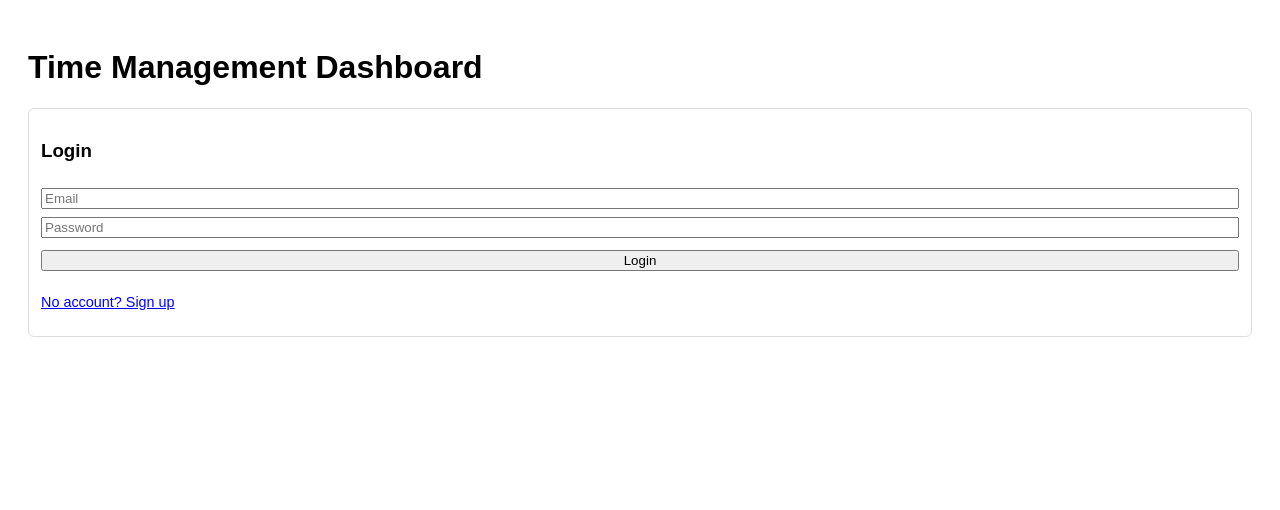
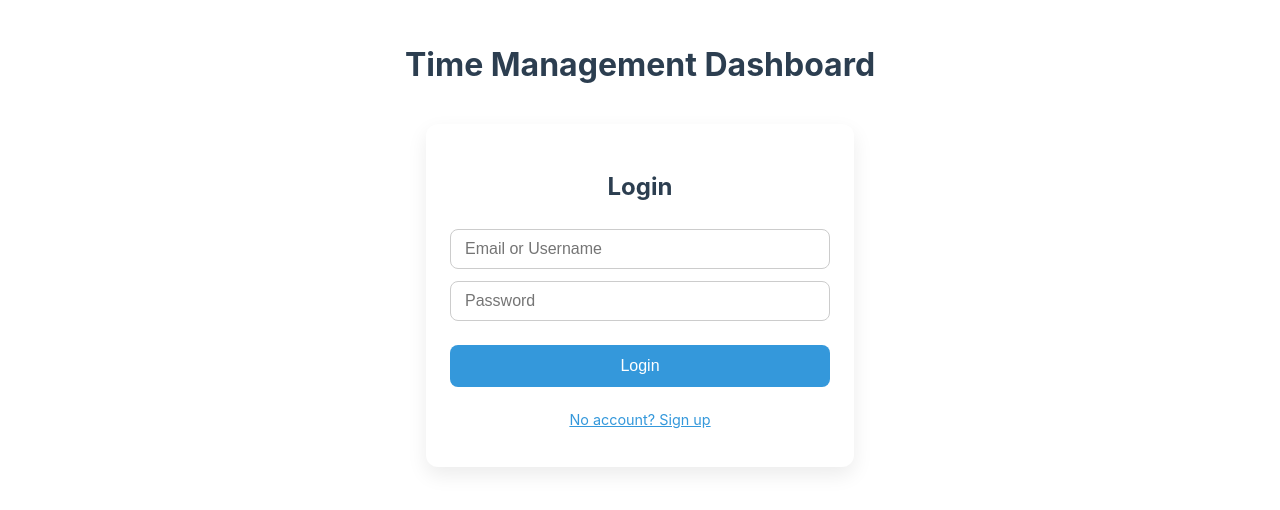
Before and after one commit to aakaganov/LockInAssignmentFrontEnd, a Vue app: page / in a window 1280 px wide. Shown: the top 510 px of the page. Built offline with nearby package versions, Linux system fonts and the light colour scheme.

Commit message:
final 4b

```diff
--- a/src/App.vue
+++ b/src/App.vue
@@ -4,16 +4,12 @@ import { ref, watch, onMounted, computed } from 'vue'
 // Components
 import LoginForm from './components/account/LoginForm.vue'
 import UserProfile from './components/account/UserProfile.vue'
-
 import TaskForm from './components/task/TaskForm.vue'
 import TaskList from './components/task/TaskList.vue'
-
 import NotificationList from './components/confirmAction/NotificationList.vue'
-
 import GroupList from './components/friendGroup/GroupList.vue'
 import GroupItem from './components/friendGroup/GroupItem.vue'
 import AddMemberForm from './components/friendGroup/AddMemberForm.vue'
-
 import Leaderboard from './components/leaderboard/Leaderboard.vue'
 
 // Stores
@@ -23,26 +19,22 @@ import { useGroupStore } from './stores/groupStore'
 import { useConfirmationStore } from './stores/confirmationStore'
 import { useLeaderboardStore } from './stores/leaderboardStore'
 
-// Pinia stores
 const userStore = useUserStore()
 const taskStore = useTaskStore()
 const groupStore = useGroupStore()
 const confirmationStore = useConfirmationStore()
 const leaderboardStore = useLeaderboardStore()
 
-// Reactive state
 const currentUserId = ref<string | null>(null)
 const selectedGroupId = ref<string | null>(null)
 const editingTaskId = ref<string | null>(null)
 const loading = ref(true)
 
-// Computed reactive values for current user info
 const userDisplay = computed(() => {
   if (!userStore.currentUser) return ''
   return `${userStore.currentUser.name} (${userStore.currentUser.email})`
 })
 
-// Restore session on page load
 onMounted(async () => {
   const valid = await userStore.restoreSession()
   if (valid && userStore.currentUser) {
@@ -52,46 +44,38 @@ onMounted(async () => {
   }
 })
 
-// Watch currentUserId to fetch tasks, groups, and confirmations
 watch(currentUserId, async (id) => {
   if (id) {
-    await taskStore.fetchTasks(id)
-    await groupStore.fetchGroups(id)
-    await confirmationStore.fetchConfirmations(id)
+    await Promise.all([
+      taskStore.fetchTasks(id),
+      groupStore.fetchGroups(id),
+      confirmationStore.fetchConfirmations(id),
+    ])
   }
 })
 
-// Watch selectedGroupId to fetch leaderboard
 watch(selectedGroupId, async (gid) => {
   if (gid) {
-    await leaderboardStore.fetchByTasks(gid)
-    await leaderboardStore.fetchByTime(gid)
+    await Promise.all([
+      leaderboardStore.fetchByTasks(gid),
+      leaderboardStore.fetchByTime(gid),
+    ])
   }
 })
-/**
-async function handleLogin(userId: string) {
-  // Fetch full user data first so name/email are up to date
-  await userStore.fetchUser(userId);
-  // Then set currentUserId to trigger dashboard updates
-  currentUserId.value = userId;
-}
-  */
 
 async function handleLogin(userId: string) {
-  await userStore.fetchUser(userId);
-  currentUserId.value = userId;
-
+  await userStore.fetchUser(userId)
+  currentUserId.value = userId
   await Promise.all([
     taskStore.fetchTasks(userId),
     groupStore.fetchGroups(userId),
     confirmationStore.fetchConfirmations(userId),
-  ]);
+  ])
 }
-
 
 function handleLogout() {
   userStore.logout()
-  localStorage.removeItem("currentUser") // extra safeguard
+  localStorage.removeItem("currentUser")
   currentUserId.value = null
 }
 
@@ -111,83 +95,121 @@ function handleEditTask(taskId: string) {
 </script>
 
 <template>
-  <div class="app">
-    <h1>Time Management Dashboard</h1>
-    <!-- LOGIN -->
-    <section v-if="!currentUserId">
-      <LoginForm @login="handleLogin" />
-    </section>
+  <div class="app-container">
+    <header>
+      <h1>Time Management Dashboard</h1>
+      <p v-if="currentUserId" class="user-display">{{ userDisplay }}</p>
+    </header>
 
+    <main>
+      <!-- LOGIN -->
+      <section v-if="!currentUserId" class="login-section">
+        <LoginForm @login="handleLogin" />
+      </section>
 
-    <!-- AUTHENTICATED APP -->
-    <section v-else>
-      <div class="layout">
-
+      <!-- AUTHENTICATED APP -->
+      <section v-else class="dashboard">
         <!-- LEFT SIDEBAR -->
-        <aside>
-          <UserProfile
-            :userId="currentUserId"
-            @logout="handleLogout"
-            @deleteUser="handleDeleteUser"
-          />
+        <aside class="sidebar left">
+          <UserProfile :userId="currentUserId" @logout="handleLogout" @deleteUser="handleDeleteUser" />
           <GroupList :userId="currentUserId" @selectGroup="handleSelectGroup" />
           <hr />
           <NotificationList :userId="currentUserId" />
         </aside>
 
         <!-- MAIN CONTENT -->
-        <main>
+        <section class="main-content">
           <TaskForm
             :ownerId="currentUserId"
             :editingTask="editingTaskId ? taskStore.tasks.find(t => t.taskId === editingTaskId) : null"
             @created="editingTaskId = null"
             @updated="editingTaskId = null"
           />
-          <TaskList
-            :ownerId="currentUserId"
-            @editTask="handleEditTask"
-          />
-        </main>
+          <TaskList :ownerId="currentUserId" @editTask="handleEditTask" />
+        </section>
 
         <!-- RIGHT PANEL -->
-        <aside>
+        <aside class="sidebar right">
           <div v-if="selectedGroupId">
             <GroupItem :groupId="selectedGroupId" />
             <AddMemberForm :groupId="selectedGroupId" />
             <Leaderboard :groupId="selectedGroupId" />
           </div>
-          <div v-else>
+          <div v-else class="placeholder">
             <p>Select a group to view group details and leaderboard.</p>
           </div>
         </aside>
-
-      </div>
-    </section>
+      </section>
+    </main>
   </div>
 </template>
 
 <style scoped>
-.app {
-  font-family: Arial, sans-serif;
-  padding: 20px;
+.app-container {
+  font-family: 'Inter', Arial, sans-serif;
+  color: #333;
+  padding: 16px;
 }
-.layout {
+
+header {
+  text-align: center;
+  margin-bottom: 24px;
+}
+
+header h1 {
+  font-size: 2rem;
+  margin-bottom: 4px;
+  color: #2c3e50;
+}
+
+.user-display {
+  font-size: 0.9rem;
+  color: #555;
+}
+
+.dashboard {
   display: grid;
   grid-template-columns: 1fr 2fr 1fr;
   gap: 16px;
 }
-aside {
-  background: #f8f8f8;
-  padding: 12px;
-  border-radius: 6px;
+
+.sidebar {
+  background: #f7f8fa;
+  padding: 16px;
+  border-radius: 8px;
+  box-shadow: 0 1px 4px rgba(0,0,0,0.05);
 }
-main {
-  background: #fff;
-  border-radius: 6px;
-  padding: 12px;
-  border: 1px solid #eee;
+
+.sidebar.left {
+  display: flex;
+  flex-direction: column;
+  gap: 16px;
 }
+
+.sidebar.right {
+  display: flex;
+  flex-direction: column;
+  gap: 12px;
+}
+
+.main-content {
+  display: flex;
+  flex-direction: column;
+  gap: 16px;
+}
+
 hr {
+  border: 0;
+  border-top: 1px solid #ddd;
   margin: 12px 0;
 }
+
+.placeholder {
+  text-align: center;
+  padding: 24px;
+  border: 2px dashed #ccc;
+  border-radius: 8px;
+  color: #888;
+  font-style: italic;
+}
 </style>
--- a/src/apiClient.ts
+++ b/src/apiClient.ts
@@ -110,6 +110,7 @@ export async function inviteUserByEmail(payload: {
 }
 
 // Accept a group invite (user joins the group)
+
 export async function acceptInvite(payload: {
   groupId: string;
   userId: string;
--- a/src/components/account/LoginForm.vue
+++ b/src/components/account/LoginForm.vue
@@ -19,39 +19,34 @@ async function handleAuth() {
   }
 
   try {
-    let user;
+    let result;
     if (isSignup.value) {
       if (!name.value.trim()) {
         alert("Name is required for signup.")
         return
       }
-      user = await userStore.signup(name.value.trim(), email.value.trim(), password.value)
+      result = await userStore.signup(name.value.trim(), email.value.trim(), password.value)
     } else {
-      user = await userStore.login(email.value.trim(), password.value)
+      result = await userStore.login(email.value.trim(), password.value)
     }
 
-    // Emit userId, not email
-    emit('login', user.userId)
+    emit('login', result.userId)
   } catch (err: any) {
     console.error('Auth failed:', err.message)
     alert(err.message || "Authentication failed.")
   }
 }
-
-
-
 </script>
 
 <template>
-  <div class="login-form">
+  <div class="login-card">
     <h3>{{ isSignup ? "Create Account" : "Login" }}</h3>
 
-    <div v-if="isSignup">
-      <input v-model="name" placeholder="Name" />
+    <div class="inputs">
+      <input v-if="isSignup" v-model="name" placeholder="Name" />
+      <input v-model="email" placeholder="Email or Username" />
+      <input v-model="password" placeholder="Password" type="password" />
     </div>
-
-    <input v-model="email" placeholder="Email" type="email" />
-    <input v-model="password" placeholder="Password" type="password" />
 
     <button @click="handleAuth">
       {{ isSignup ? "Sign Up" : "Login" }}
@@ -64,23 +59,67 @@ async function handleAuth() {
 </template>
 
 <style scoped>
-.login-form {
-  padding: 12px;
-  border: 1px solid #ddd;
-  border-radius: 6px;
+.login-card {
+  max-width: 380px;
+  margin: 40px auto;
+  padding: 24px;
+  background-color: #fff;
+  border-radius: 12px;
+  box-shadow: 0 8px 20px rgba(0,0,0,0.08);
   display: flex;
   flex-direction: column;
-  gap: 8px;
+  gap: 16px;
+  text-align: center;
+}
+
+h3 {
+  font-size: 1.5rem;
+  color: #2c3e50;
+  margin-bottom: 12px;
+}
+
+.inputs {
+  display: flex;
+  flex-direction: column;
+  gap: 12px;
+}
+
+input {
+  padding: 10px 14px;
+  border-radius: 8px;
+  border: 1px solid #ccc;
+  font-size: 1rem;
+  transition: border-color 0.2s, box-shadow 0.2s;
+}
+
+input:focus {
+  border-color: #3498db;
+  box-shadow: 0 0 0 3px rgba(52, 152, 219, 0.2);
+  outline: none;
 }
 
 button {
-  margin-top: 4px;
+  padding: 12px;
+  margin-top: 8px;
+  border-radius: 8px;
+  background-color: #3498db;
+  color: white;
+  border: none;
+  font-size: 1rem;
+  cursor: pointer;
+  transition: background-color 0.2s, transform 0.1s;
+}
+
+button:hover {
+  background-color: #2980b9;
+  transform: translateY(-1px);
 }
 
 .toggle {
-  color: blue;
+  color: #3498db;
   text-decoration: underline;
   cursor: pointer;
   font-size: 0.9rem;
+  margin-top: 8px;
 }
 </style>
--- a/src/components/account/UserProfile.vue
+++ b/src/components/account/UserProfile.vue
@@ -1,87 +1,83 @@
+<script setup lang="ts">
+import { defineProps, defineEmits, computed } from 'vue'
+import { useUserStore } from '../../stores/userStore'
+
+const props = defineProps<{
+  userId: string
+}>()
+
+const emit = defineEmits<{
+  (e: 'logout'): void
+  (e: 'deleteUser'): void
+}>()
+
+const userStore = useUserStore()
+
+const user = computed(() =>
+  userStore.users.find(u => u.userId === props.userId) || userStore.currentUser
+)
+</script>
+
 <template>
-  <div class="user-profile" v-if="props.userId">
-    <h3>Profile</h3>
-
-    <label>Name:</label>
-    <input v-model="name" />
-
-    <label>Email:</label>
-    <input v-model="email" type="email" />
-
-    <label>Password:</label>
-    <input v-model="password" type="password" placeholder="Leave blank to keep current password" />
-
-    <button @click="saveProfile">Save</button>
-    <button @click="logout">Logout</button>
-    <button @click="$emit('deleteUser', props.userId)">Delete Account</button>
-  </div>
-
-  <div v-else>
-    <p>No user selected.</p>
+  <div class="profile-card" v-if="user">
+    <h3>{{ user.name }}</h3>
+    <p>{{ user.email }}</p>
+    <div class="buttons">
+      <button @click="$emit('logout')" class="logout">Logout</button>
+      <button @click="$emit('deleteUser')" class="delete">Delete Account</button>
+    </div>
   </div>
 </template>
 
-<script setup lang="ts">
-import { ref, watch } from 'vue'
-import { useUserStore } from '../../stores/userStore'
-
-const userStore = useUserStore()
-
-const props = defineProps<{ userId: string | null }>()
-const emit = defineEmits<{
-  (e: 'logout'): void
-  (e: 'deleteUser', userId: string): void
-}>()
-
-const name = ref('')
-const email = ref('')
-const password = ref('')
-
-// Load user data
-watch(
-  () => props.userId,
-  async (newId) => {
-    if (newId) {
-      await userStore.fetchUser(newId)
-      const user = userStore.users.find(u => u.userId === newId)
-      if (user) {
-        name.value = user.name
-        email.value = user.email
-        password.value = ''
-      }
-    }
-  },
-  { immediate: true }
-)
-
-// Save profile
-async function saveProfile() {
-  if (!props.userId) return
-  await userStore.updateUser(props.userId, name.value, email.value, password.value || undefined)
-  password.value = ''
-  alert('Profile updated successfully!')
+<style scoped>
+.profile-card {
+  background: #fff;
+  padding: 16px;
+  border-radius: 12px;
+  box-shadow: 0 2px 8px rgba(0,0,0,0.05);
+  text-align: center;
 }
 
-// ✅ Logout without router
-function logout() {
-  userStore.logout()
-  //console.log("Logout clicked");
-  emit('logout')  // tell App.vue to switch back to login screen
+h3 {
+  font-size: 1.2rem;
+  margin-bottom: 4px;
 }
-</script>
 
+p {
+  font-size: 0.95rem;
+  margin-bottom: 12px;
+  color: #555;
+}
 
-<style scoped>
-.user-profile {
-  padding: 12px;
-  border: 1px solid #eee;
-  border-radius: 6px;
+.buttons {
   display: flex;
-  flex-direction: column;
+  justify-content: center;
   gap: 8px;
 }
 
 button {
-  margin-top: 4px;
+  padding: 6px 12px;
+  border-radius: 6px;
+  font-size: 0.9rem;
+  cursor: pointer;
+  border: none;
+}
+
+button.logout {
+  background-color: #3498db;
+  color: white;
+}
+
+button.logout:hover {
+  background-color: #2980b9;
+}
+
+button.delete {
+  background-color: #e74c3c;
+  color: white;
+}
+
+button.delete:hover {
+  background-color: #c0392b;
 }
 </style>
```
Also changed, not shown: src/stores/groupStore.ts (+17 -2 lines).
